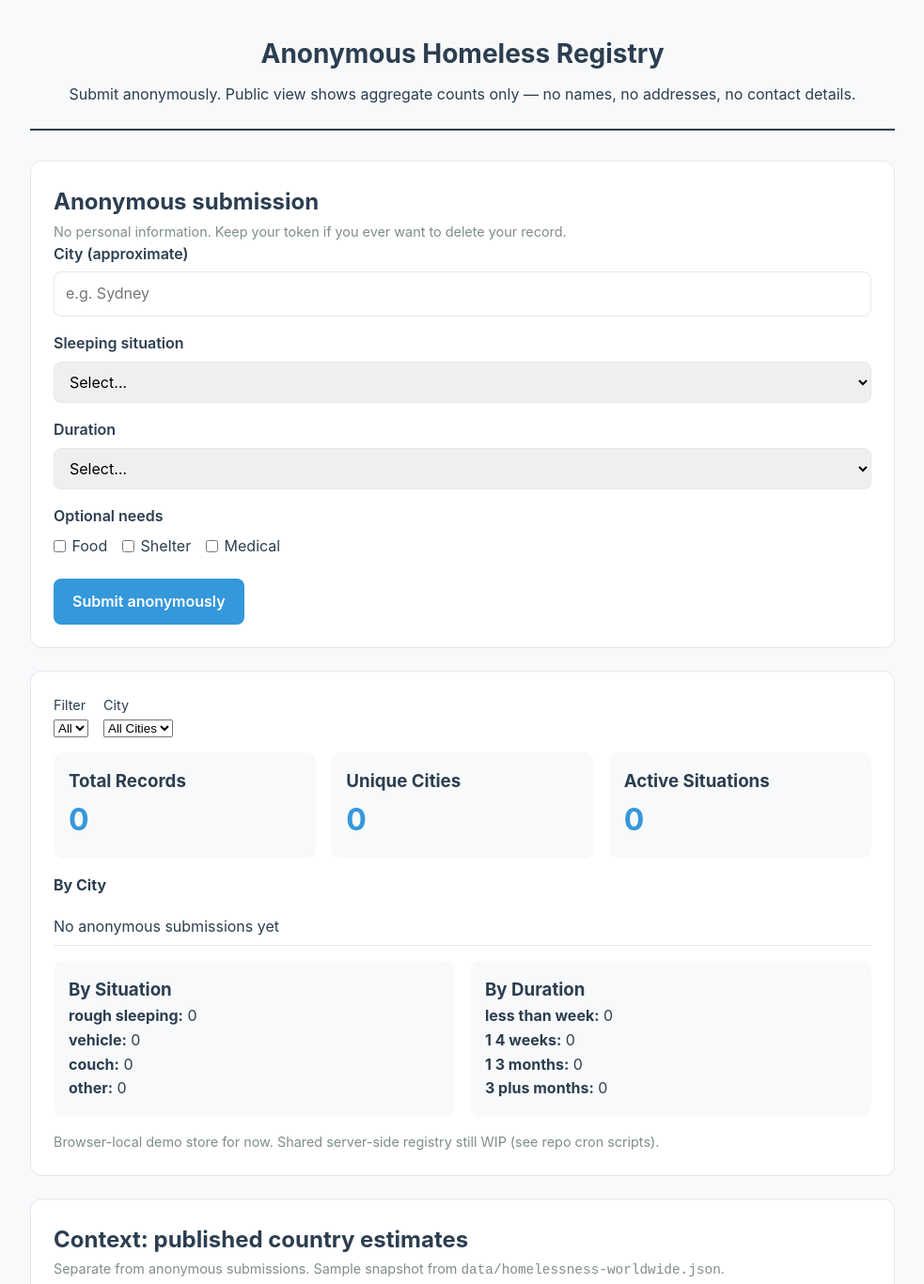
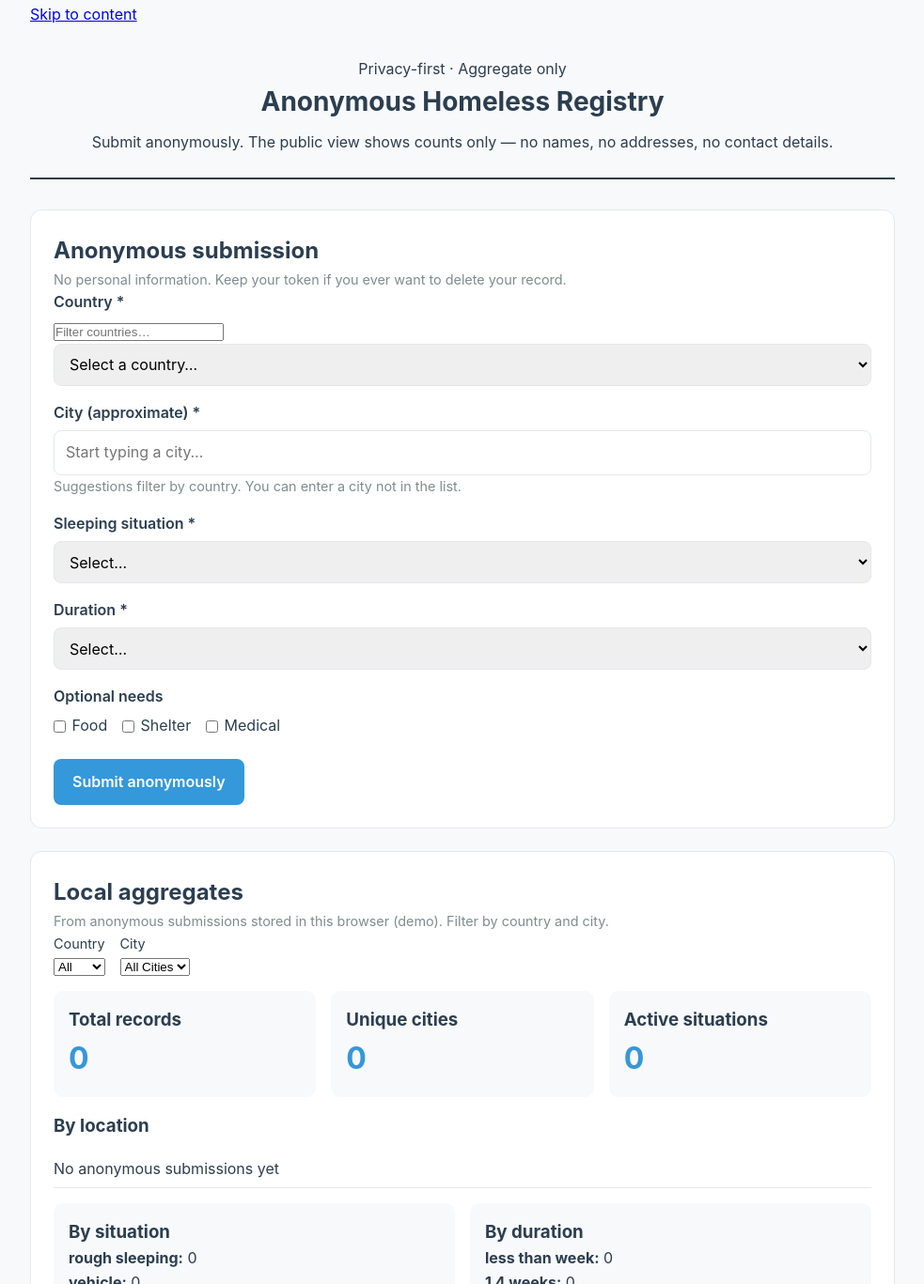
Before and after one commit to sam-t-dev/homeless-registry, a website: page index.html in a window 1280 px wide. Shown: the part 17-1384 px from the top of the page at 94% size, without its empty margins (148-1131 px from the left). Drawn offline with Linux system fonts and the light colour scheme.

Commit message:
Add country/city location UX and redesign live registry UI

```diff
--- a/index.html
+++ b/index.html
@@ -3,27 +3,52 @@
 <head>
   <meta charset="UTF-8">
   <meta name="viewport" content="width=device-width, initial-scale=1.0">
+  <meta name="description" content="Anonymous homeless registry — submit situation data without personal details. Public aggregates only.">
   <title>Anonymous Homeless Registry</title>
+  <link rel="preconnect" href="https://fonts.googleapis.com">
+  <link rel="preconnect" href="https://fonts.gstatic.com" crossorigin>
+  <link href="https://fonts.googleapis.com/css2?family=DM+Sans:ital,opsz,wght@0,9..40,400;0,9..40,500;0,9..40,600;0,9..40,700;1,9..40,400&family=Fraunces:opsz,wght@9..144,500;9..144,600;9..144,700&display=swap" rel="stylesheet">
   <link rel="stylesheet" href="styles.css">
 </head>
 <body>
-  <header>
+  <a class="skip-link" href="#main">Skip to content</a>
+
+  <header class="site-header">
+    <div class="header-inner">
+      <p class="eyebrow">Privacy-first · Aggregate only</p>
       <h1>Anonymous Homeless Registry</h1>
-    <p>Submit anonymously. Public view shows aggregate counts only — no names, no addresses, no contact details.</p>
+      <p class="lede">Submit anonymously. The public view shows counts only — no names, no addresses, no contact details.</p>
+    </div>
   </header>
 
-  <main>
-    <section class="submission-form" id="submissionFormSection">
-      <h2>Anonymous submission</h2>
+  <main id="main">
+    <section class="card submission-form" id="submissionFormSection" aria-labelledby="submit-heading">
+      <div class="card-head">
+        <h2 id="submit-heading">Anonymous submission</h2>
         <p class="muted">No personal information. Keep your token if you ever want to delete your record.</p>
-      <form id="submissionForm">
+      </div>
+      <form id="submissionForm" novalidate>
+        <div class="form-row">
           <div class="form-group">
-          <label for="city">City (approximate)</label>
-          <input type="text" id="city" name="city" placeholder="e.g. Sydney" required maxlength="80" autocomplete="off">
+            <label for="country">Country <span class="req" aria-hidden="true">*</span></label>
+            <input type="search" id="countryFilterInput" class="country-search" placeholder="Filter countries…" autocomplete="off" aria-controls="country" aria-label="Filter country list">
+            <select id="country" name="country" required size="1" aria-required="true">
+              <option value="">Select a country…</option>
+            </select>
           </div>
+          <div class="form-group city-group">
+            <label for="city">City (approximate) <span class="req" aria-hidden="true">*</span></label>
+            <div class="autocomplete-wrap">
+              <input type="text" id="city" name="city" placeholder="Start typing a city…" required maxlength="80" autocomplete="off" aria-required="true" aria-autocomplete="list" aria-controls="citySuggestions" aria-expanded="false">
+              <ul id="citySuggestions" class="suggestions" role="listbox" hidden></ul>
+            </div>
+            <p class="hint muted">Suggestions filter by country. You can enter a city not in the list.</p>
+          </div>
+        </div>
+        <div class="form-row">
           <div class="form-group">
-          <label for="category">Sleeping situation</label>
-          <select id="category" name="category" required>
+            <label for="category">Sleeping situation <span class="req" aria-hidden="true">*</span></label>
+            <select id="category" name="category" required aria-required="true">
               <option value="">Select…</option>
               <option value="rough_sleeping">Rough sleeping</option>
               <option value="vehicle">Vehicle</option>
@@ -32,8 +57,8 @@
             </select>
           </div>
           <div class="form-group">
-          <label for="duration">Duration</label>
-          <select id="duration" name="duration" required>
+            <label for="duration">Duration <span class="req" aria-hidden="true">*</span></label>
+            <select id="duration" name="duration" required aria-required="true">
               <option value="">Select…</option>
               <option value="less_than_week">Less than a week</option>
               <option value="1_4_weeks">1–4 weeks</option>
@@ -41,73 +66,82 @@
               <option value="3_plus_months">3+ months</option>
             </select>
           </div>
+        </div>
         <div class="form-group">
-          <span class="label">Optional needs</span>
-          <div class="checkbox-group">
-            <label><input type="checkbox" name="need" value="food"> Food</label>
-            <label><input type="checkbox" name="need" value="shelter"> Shelter</label>
-            <label><input type="checkbox" name="need" value="medical"> Medical</label>
+          <span class="label" id="needs-label">Optional needs</span>
+          <div class="checkbox-group" role="group" aria-labelledby="needs-label">
+            <label class="check"><input type="checkbox" name="need" value="food"> Food</label>
+            <label class="check"><input type="checkbox" name="need" value="shelter"> Shelter</label>
+            <label class="check"><input type="checkbox" name="need" value="medical"> Medical</label>
           </div>
         </div>
-        <button type="submit">Submit anonymously</button>
+        <button type="submit" class="btn btn-primary">Submit anonymously</button>
       </form>
-      <div class="success-message" style="display:none;" role="status"></div>
+      <div class="success-message" id="successMessage" hidden role="status"></div>
     </section>
 
-    <section class="aggregate-view" id="aggregateView">
+    <section class="card aggregate-view" id="aggregateView" aria-labelledby="agg-heading">
+      <div class="card-head">
+        <h2 id="agg-heading">Local aggregates</h2>
+        <p class="muted">From anonymous submissions stored in this browser (demo). Filter by country and city.</p>
+      </div>
       <div class="filters">
-        <label>
-          Filter
-          <select id="countryFilter"><option value="">All</option></select>
+        <label class="filter-field">
+          <span>Country</span>
+          <select id="countryFilter"><option value="">All countries</option></select>
         </label>
-        <label>
-          City
-          <select id="cityFilter"><option value="">All Cities</option></select>
+        <label class="filter-field">
+          <span>City</span>
+          <select id="cityFilter"><option value="">All cities</option></select>
         </label>
       </div>
       <div class="counts">
         <div class="count-card">
-          <h3>Total Records</h3>
+          <h3>Total records</h3>
           <div class="number" id="totalCount">0</div>
         </div>
         <div class="count-card">
-          <h3>Unique Cities</h3>
+          <h3>Unique cities</h3>
           <div class="number" id="byCity">0</div>
         </div>
         <div class="count-card">
-          <h3>Active Situations</h3>
+          <h3>Active situations</h3>
           <div class="number" id="bySituation">0</div>
         </div>
       </div>
       <div class="city-breakdown">
-        <h4>By City</h4>
+        <h3>By location</h3>
         <ul id="cityBreakdown"></ul>
       </div>
       <div class="counts situation-duration">
         <div class="count-card">
-          <h3>By Situation</h3>
+          <h3>By situation</h3>
           <div id="situationBreakdown"></div>
         </div>
         <div class="count-card">
-          <h3>By Duration</h3>
+          <h3>By duration</h3>
           <div id="durationBreakdown"></div>
         </div>
       </div>
       <p class="muted note">Browser-local demo store for now. Shared server-side registry still WIP (see repo cron scripts).</p>
     </section>
 
-    <section class="world-stats" id="worldStats">
-      <h2>Context: published country estimates</h2>
+    <section class="card world-stats" id="worldStats" aria-labelledby="world-heading">
+      <div class="card-head">
+        <h2 id="world-heading">Context: published country estimates</h2>
         <p class="muted">Separate from anonymous submissions. Sample snapshot from <code>data/homelessness-worldwide.json</code>.</p>
+      </div>
       <ul id="worldList"></ul>
     </section>
   </main>
 
-  <footer>
-    &copy; 2026 Anonymous Homeless Registry |
-    <a href="privacy-policy.html">Privacy Policy</a> |
-    <a href="terms.html">Terms of Service</a> |
+  <footer class="site-footer">
+    <p>&copy; 2026 Anonymous Homeless Registry</p>
+    <nav aria-label="Legal">
+      <a href="privacy-policy.html">Privacy Policy</a>
+      <a href="terms.html">Terms of Service</a>
       <a href="https://github.com/sam-t-dev/homeless-registry">Source</a>
+    </nav>
   </footer>
 
   <script src="app.js"></script>
```
Lines whose indentation alone changed are shown as unchanged.
